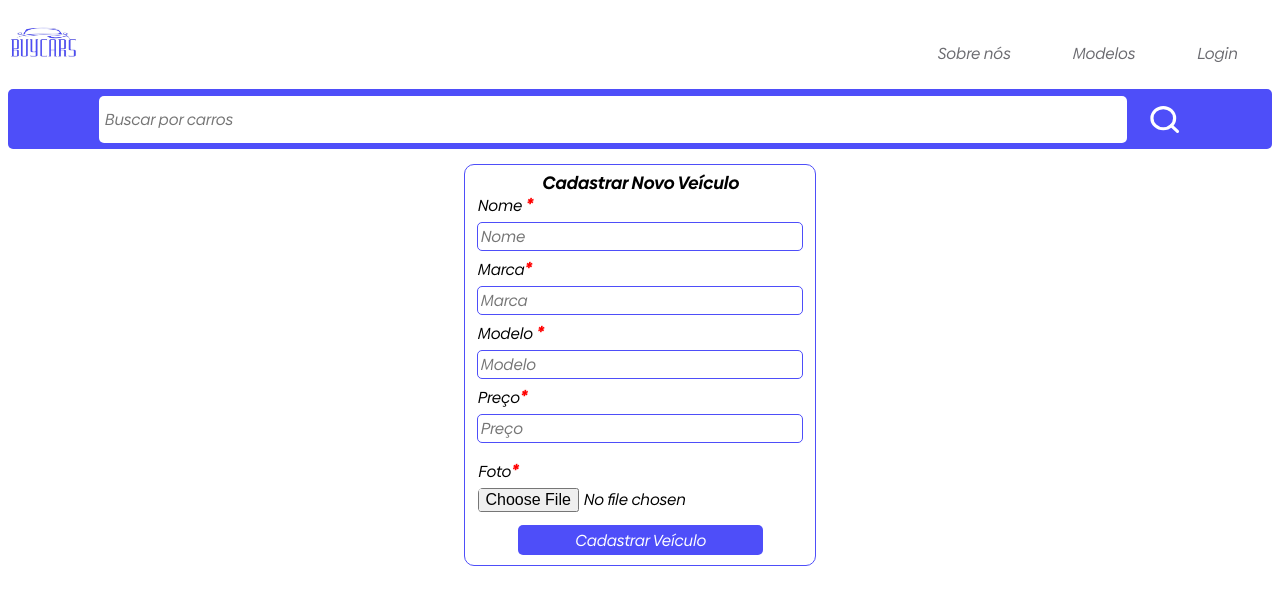
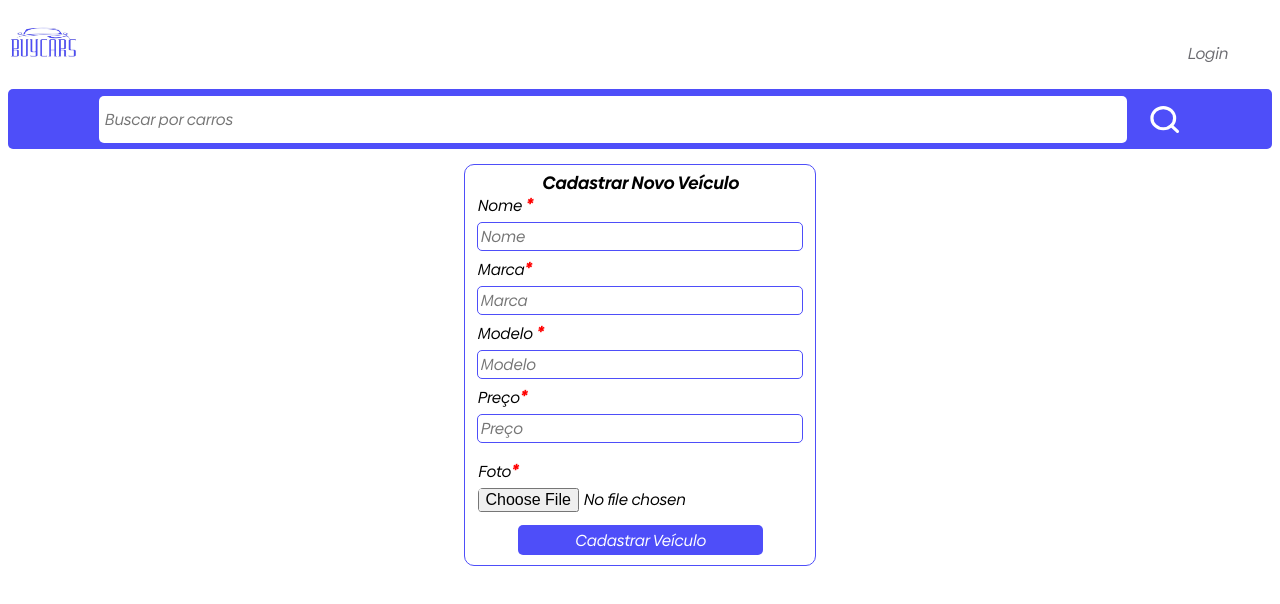
Before and after one commit to RicardolimaR2L/Loja-de-carros-Web, a Next.js app: page /cadastro in a window 1280 px wide. Shown: the top 604 px of the page. Built offline with nearby package versions, Linux system fonts and the light colour scheme; no server answers.

Commit message:
Correção de layout

```diff
--- a/componentes/header/header.scss
+++ b/componentes/header/header.scss
@@ -17,6 +17,11 @@
   }
 
   .navegacao-container {
+    .menu-deslogado{
+      width: 50px;
+      display: flex;
+      gap: 25px;
+    }
     ul {
       display: flex;
       flex-direction: row;
--- a/componentes/header/index.js
+++ b/componentes/header/index.js
@@ -43,10 +43,8 @@ export default function Header() {
           <Image src={logoCars} alt="logo do loja" />
         </div>
         <div className="navegacao-container">
-          {!nome ? <nav>
-            <ul>
-              <li>Sobre nós</li>
-              <li >Modelos</li>
+          {!nome ? <nav >
+            <ul className='menu-deslogado'>
               <li onClick={irParaLogin}>Login</li>
             </ul>
 
--- a/pages/login/login.scss
+++ b/pages/login/login.scss
@@ -32,6 +32,9 @@
 
       .input-container {
         width: 100%;
+        display: flex;
+        align-items: center;
+        justify-content: center;
         .input-div {
           width: 350px;
           height: 45px;
```
